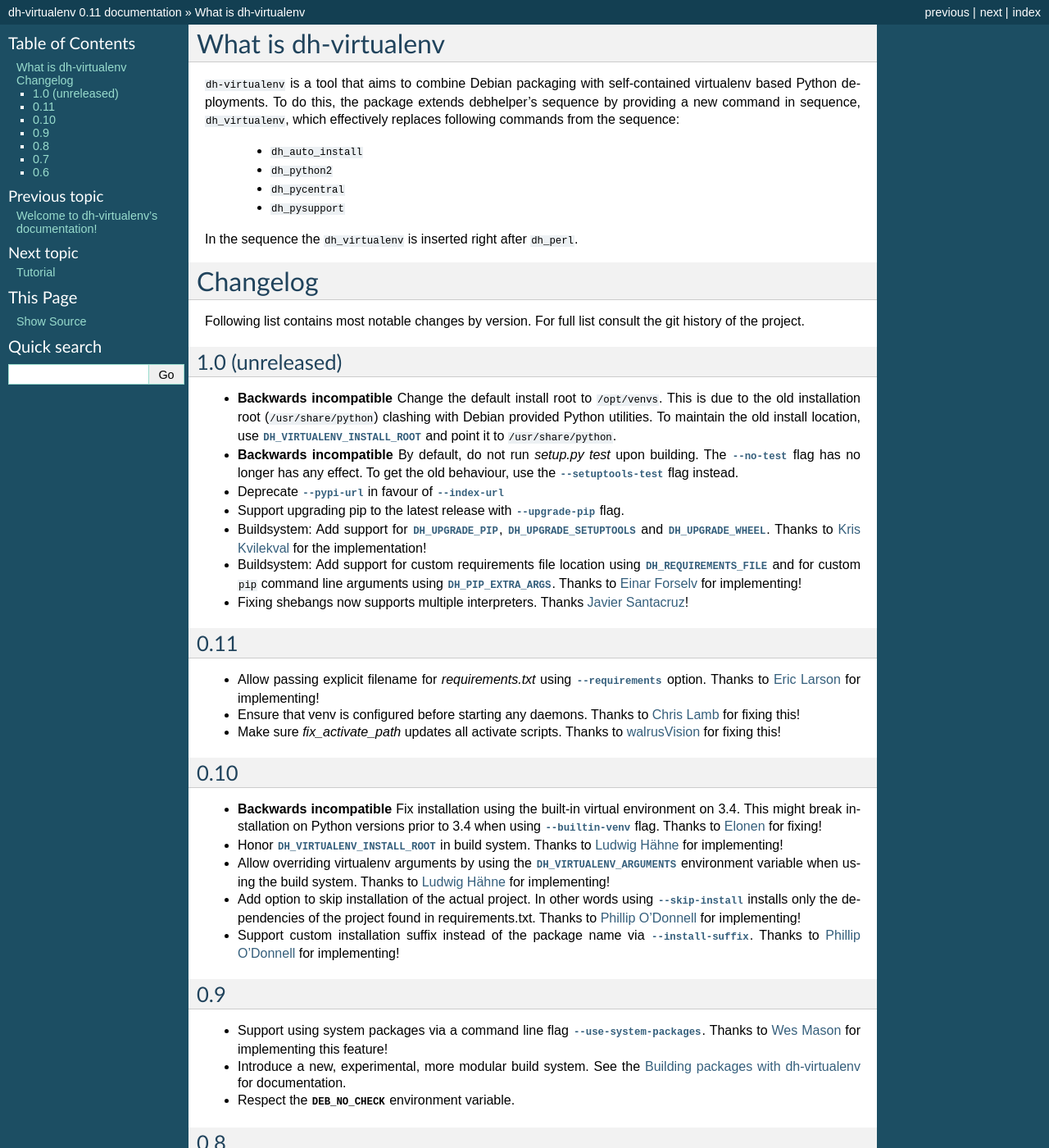
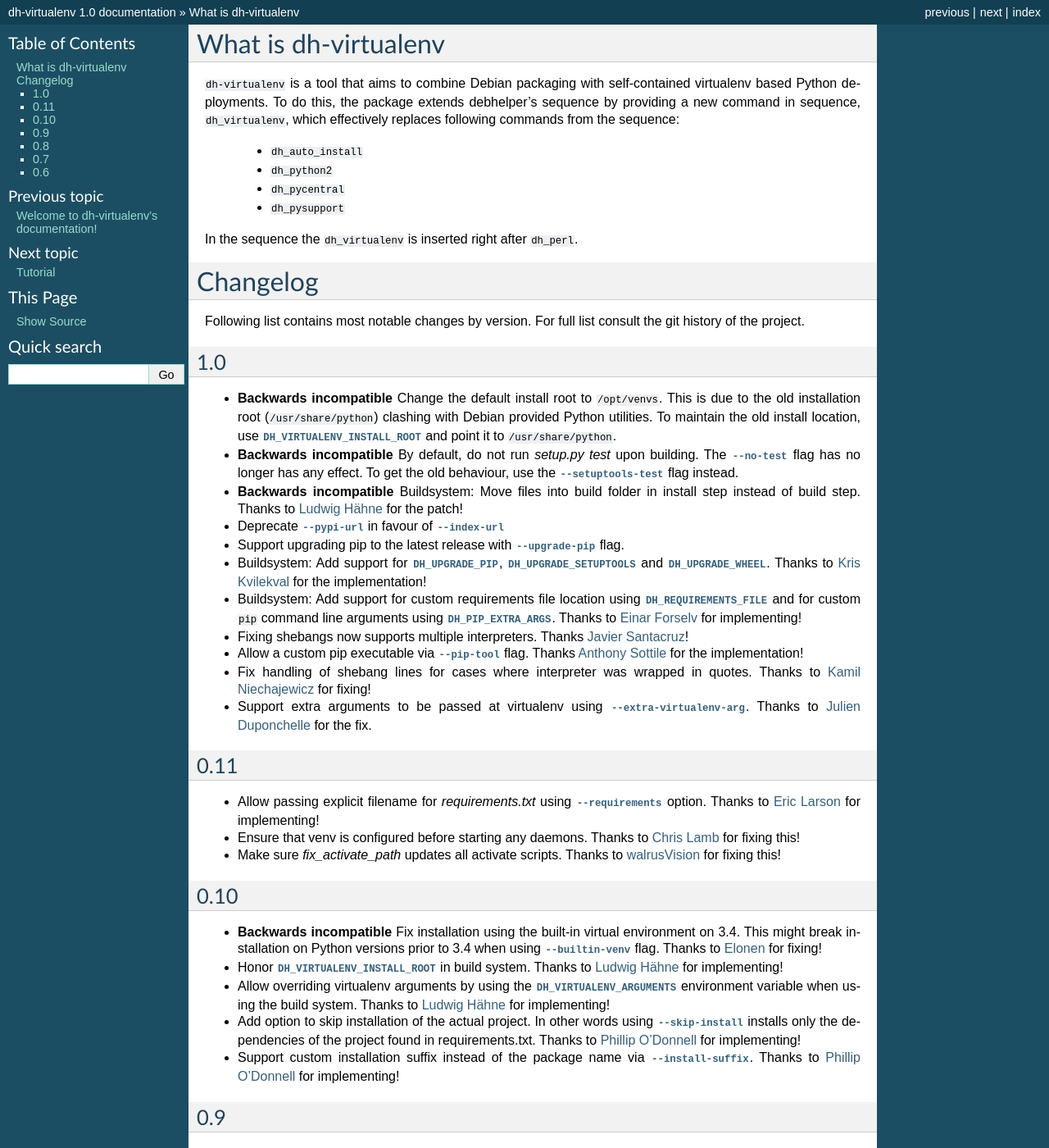
Before and after one commit to spotify/dh-virtualenv, a Sphinx documentation site: the page built from doc/info.rst, in a window 1280 px wide and 1400 px high. Shown: the whole window at 82% size. Built offline with Sphinx 7.4.7, drawn with Linux system fonts in a browser that asks for light colours; some of the changed text lies outside the part shown.

```diff
--- a/doc/conf.py
+++ b/doc/conf.py
@@ -48,9 +48,9 @@ copyright = u'2013-2014 Spotify AB'
 # built documents.
 #
 # The short X.Y version.
-version = '0.11'
+version = '1.0'
 # The full version, including alpha/beta/rc tags.
-release = '0.11'
+release = '1.0'
 
 # The language for content autogenerated by Sphinx. Refer to documentation
 # for a list of supported languages.
--- a/doc/info.rst
+++ b/doc/info.rst
@@ -24,8 +24,8 @@ In the sequence the ``dh_virtualenv`` is inserted right after
 Following list contains most notable changes by version. For full list
 consult the git history of the project.
 
-1.0 (unreleased)
-=================
+1.0
+===
 
 * **Backwards incompatible** Change the default install root to
   ``/opt/venvs``. This is due to the old installation root
@@ -37,6 +37,9 @@ consult the git history of the project.
   upon building. The :option:`--no-test` flag has no longer has any
   effect. To get the old behaviour, use the
   :option:`--setuptools-test` flag instead.
+* **Backwards incompatible** Buildsystem: Move files into build folder
+  in install step instead of build step. Thanks to `Ludwig Hähne
+  <https://github.com/Pankrat>`_ for the patch!
 * Deprecate :option:`--pypi-url` in favour of :option:`--index-url`
 * Support upgrading pip to the latest release with :option:`--upgrade-pip`
   flag.
@@ -50,6 +53,15 @@ consult the git history of the project.
   Forselv <https://github.com/einarf>`_ for implementing!
 * Fixing shebangs now supports multiple interpreters. Thanks `Javier
   Santacruz <https://github.com/jvrsantacruz>`_!
+* Allow a custom pip executable via :option:`--pip-tool` flag. Thanks
+  `Anthony Sottile <https://github.com/asottile>`_ for the
+  implementation!
+* Fix handling of shebang lines for cases where interpreter was
+  wrapped in quotes. Thanks to `Kamil Niechajewicz
+  <https://github.com/noizex>`_ for fixing!
+* Support extra arguments to be passed at virtualenv using
+  :option:`--extra-virtualenv-arg`. Thanks to `Julien Duponchelle
+  <https://github.com/noplay>`_ for the fix.
 
 0.11
 ====
--- a/setup.py
+++ b/setup.py
@@ -22,7 +22,7 @@
 from setuptools import setup
 
 setup(name='dh_virtualenv',
-      version='0.11',
+      version='1.0',
       author=u'Jyrki Pulliainen',
       author_email='jyrki@spotify.com',
       url='https://github.com/spotify/dh-virtualenv',
```
Also changed, not shown: 2 other files.
